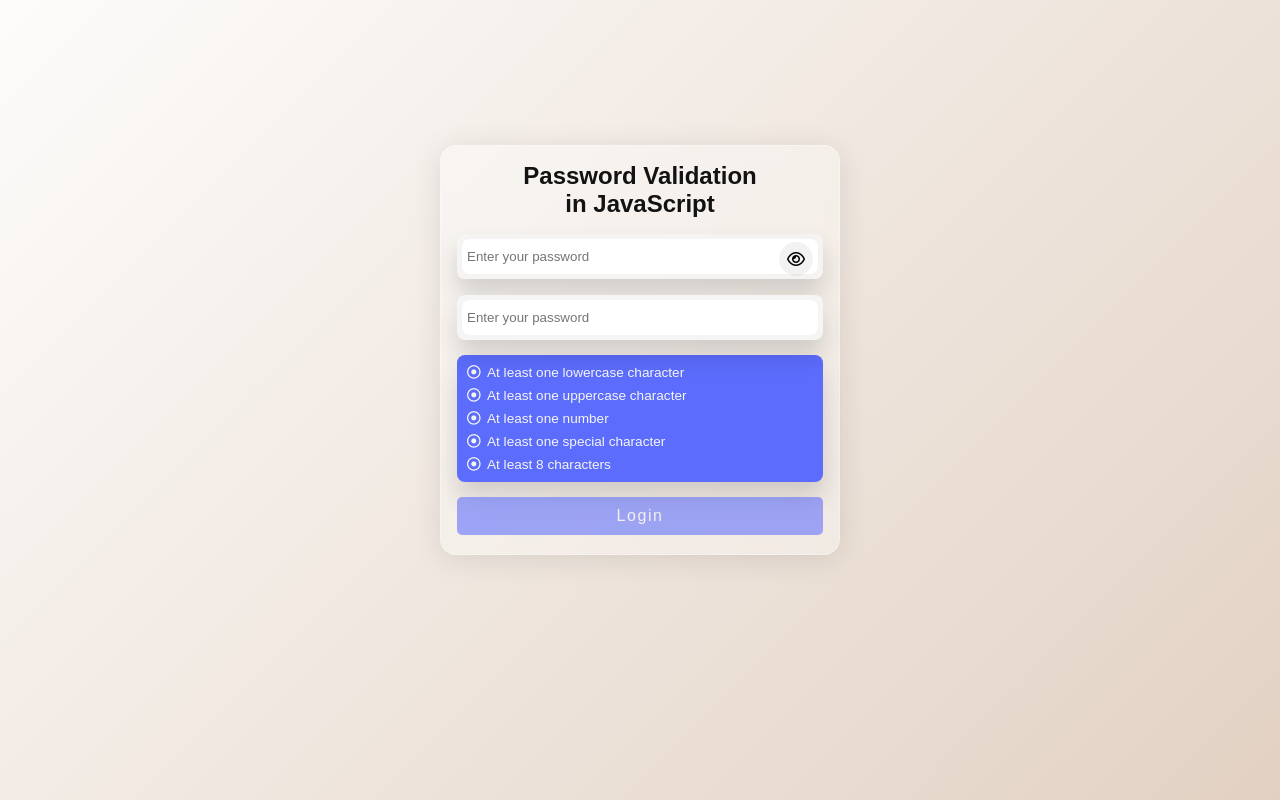
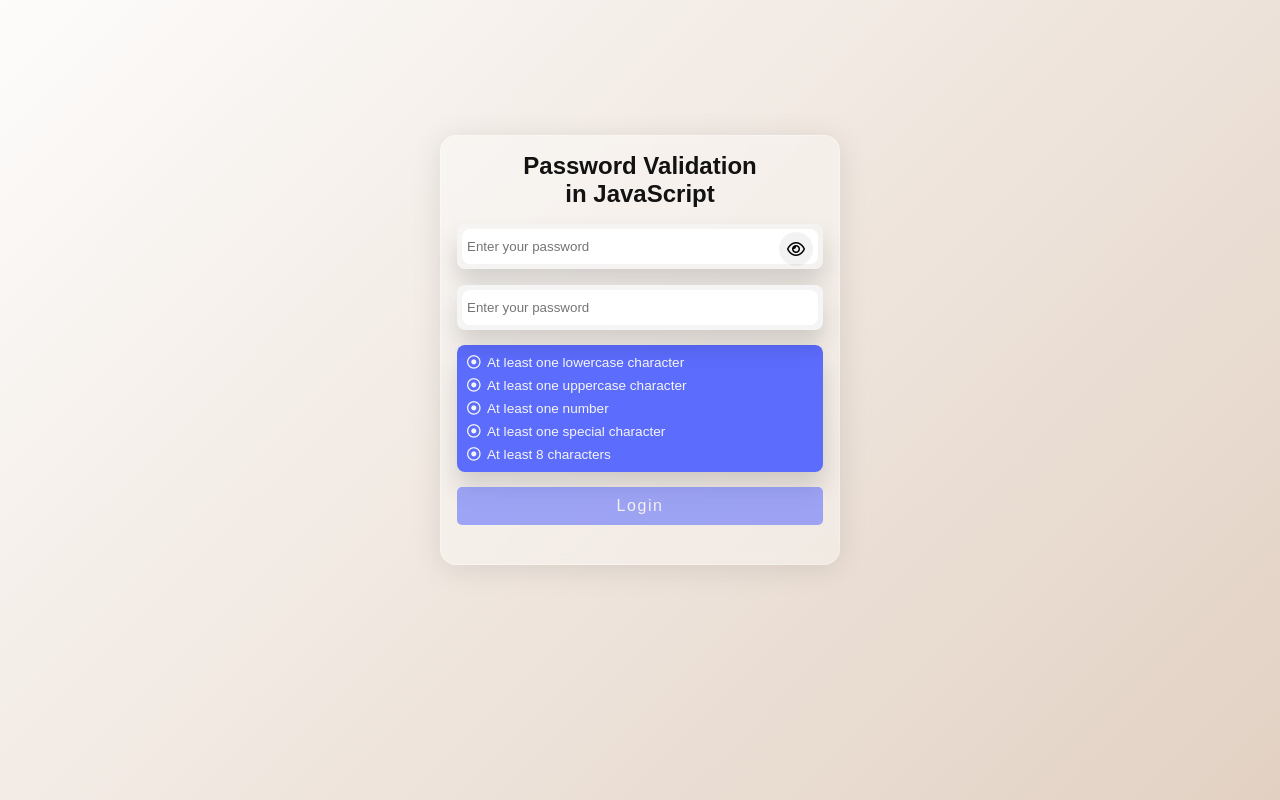
Before and after one commit to jaysonreales18/js-password-validation, a plain HTML site: page index.html in a window 1280 px wide. Drawn offline with Linux system fonts and the light colour scheme.

Commit message:
Update style.css

```diff
--- a/style.css
+++ b/style.css
@@ -21,7 +21,7 @@ body{
     border-radius: 16px;
     box-shadow: 0 4px 30px rgba(0, 0, 0, 0.1);
     padding: 1rem;
-    height: 410px;
+    height: 430px;
     /* From https://css.glass */
     background: rgba(255, 255, 255, 0.323);
     border-radius: 16px;
```
